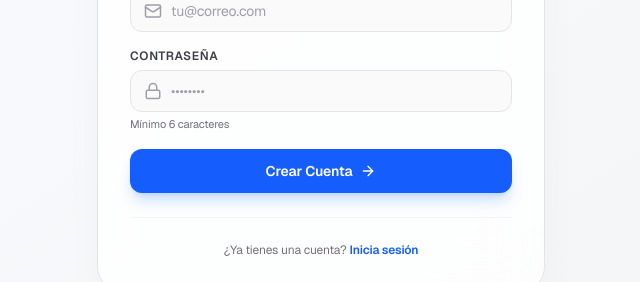
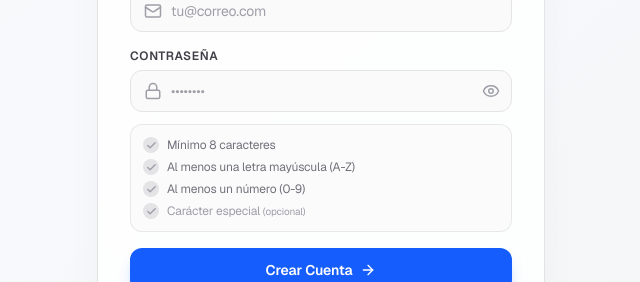
Before and after one commit to JavSalL/EasyReq, a Next.js app: page /login in a window 1280 px wide. Both pictures are taken after a click on the button "Registrarse". Shown: the part 489-771 px from the top of the page, without its empty margins (319-959 px from the left). Built offline with nearby package versions, Linux system fonts and the light colour scheme; no server answers; the database is empty; what @supabase/auth-helpers-react would draw is missing.

Commit message:
validacion de contrasenas

```diff
--- a/app/login/page.tsx
+++ b/app/login/page.tsx
@@ -4,13 +4,14 @@ import React, { useState, useEffect } from 'react';
 import { useRouter } from 'next/navigation';
 import { supabase } from '@/lib/supabase-client';
 import { toast } from 'react-hot-toast';
-import { Lock, Mail, User, Briefcase, ArrowRight, Sparkles, CheckCircle2 } from 'lucide-react';
+import { Lock, Mail, User, Briefcase, ArrowRight, Sparkles, CheckCircle2, Check, Eye, EyeOff } from 'lucide-react';
 import { Profesion } from '@/lib/database.types';
 
 export default function LoginPage() {
   const router = useRouter();
   const [isLogin, setIsLogin] = useState(true);
   const [loading, setLoading] = useState(false);
+  const [showPassword, setShowPassword] = useState(false);
   const [profesiones, setProfesiones] = useState<Profesion[]>([]);
 
   // Form states
@@ -18,6 +19,13 @@ export default function LoginPage() {
   const [password, setPassword] = useState('');
   const [nombre, setNombre] = useState('');
   const [idProfesion, setIdProfesion] = useState('');
+
+  // Password validation rules
+  const passMinLength = password.length >= 8;
+  const passHasUpper = /[A-Z]/.test(password);
+  const passHasNumber = /[0-9]/.test(password);
+  const passHasSpecial = /[!@#$%^&*()_+\-=\[\]{};':"\\|,.<>\/?]/.test(password);
+  const isPasswordValid = passMinLength && passHasUpper && passHasNumber;
 
   useEffect(() => {
     // Si ya hay sesión activa, redirigir al dashboard
@@ -73,6 +81,25 @@ export default function LoginPage() {
           return;
         }
 
+        // Validación estricta de contraseña en registro
+        if (!passMinLength) {
+          toast.error('La contraseña debe tener al menos 8 caracteres');
+          setLoading(false);
+          return;
+        }
+
+        if (!passHasUpper) {
+          toast.error('La contraseña debe incluir al menos una letra mayúscula');
+          setLoading(false);
+          return;
+        }
+
+        if (!passHasNumber) {
+          toast.error('La contraseña debe incluir al menos un número');
+          setLoading(false);
+          return;
+        }
+
         // 1. Registro en Supabase Auth pasando nombre en metadata para el trigger
         const { data: authData, error: authError } = await supabase.auth.signUp({
           email: email.trim(),
@@ -115,8 +142,19 @@ export default function LoginPage() {
         window.location.href = '/';
       }
     } catch (err: any) {
-      console.error(err);
-      toast.error(err.message || 'Ocurrió un error al procesar la solicitud');
+      let msg = err.message || 'Ocurrió un error al procesar la solicitud';
+      if (msg.includes('rate limit')) {
+        msg = 'Límite de solicitudes superado. Por favor espera unos minutos o desactiva la confirmación de correo en Supabase.';
+      } else if (msg.includes('Invalid login credentials')) {
+        msg = 'Correo electrónico o contraseña incorrectos.';
+      } else if (msg.includes('User already registered')) {
+        msg = 'Este correo ya está registrado. Por favor inicia sesión.';
+      } else if (msg.includes('is invalid')) {
+        msg = 'El formato del correo no es válido (ej. usuario@correo.com).';
+      } else if (msg.includes('Password should be at least')) {
+        msg = 'La contraseña debe tener al menos 6 caracteres.';
+      }
+      toast.error(msg);
     } finally {
       setLoading(false);
     }
@@ -246,19 +284,112 @@ export default function LoginPage() {
                   <Lock size={18} />
                 </div>
                 <input
-                  type="password"
+                  type={showPassword ? 'text' : 'password'}
                   required
-                  minLength={6}
+                  minLength={isLogin ? 1 : 8}
                   value={password}
                   onChange={(e) => setPassword(e.target.value)}
                   placeholder="••••••••"
-                  className="block w-full pl-10 pr-4 py-2.5 bg-zinc-50 dark:bg-zinc-800/60 border border-zinc-200 dark:border-zinc-700 rounded-xl text-sm text-zinc-900 dark:text-white placeholder-zinc-400 focus:outline-none focus:ring-2 focus:ring-blue-500 transition-all"
+                  className="block w-full pl-10 pr-10 py-2.5 bg-zinc-50 dark:bg-zinc-800/60 border border-zinc-200 dark:border-zinc-700 rounded-xl text-sm text-zinc-900 dark:text-white placeholder-zinc-400 focus:outline-none focus:ring-2 focus:ring-blue-500 transition-all"
                 />
+                <button
+                  type="button"
+                  onClick={() => setShowPassword(!showPassword)}
+                  className="absolute inset-y-0 right-0 pr-3 flex items-center text-zinc-400 hover:text-zinc-600 dark:hover:text-zinc-200 cursor-pointer"
+                  tabIndex={-1}
+                  title={showPassword ? 'Ocultar contraseña' : 'Ver contraseña'}
+                >
+                  {showPassword ? <EyeOff size={18} /> : <Eye size={18} />}
+                </button>
               </div>
+
+              {/* Checklist visual de requisitos de contraseña (Solo en Registro) */}
               {!isLogin && (
-                <p className="text-[11px] text-zinc-500 dark:text-zinc-400 mt-1">
-                  Mínimo 6 caracteres
-                </p>
+                <div className="mt-3 p-3 bg-zinc-50/80 dark:bg-zinc-800/40 border border-zinc-200/80 dark:border-zinc-700/60 rounded-xl space-y-1.5 text-xs">
+                  <div className="flex items-center gap-2">
+                    <div
+                      className={`w-4 h-4 rounded-full flex items-center justify-center transition-colors ${
+                        passMinLength
+                          ? 'bg-emerald-500 text-white'
+                          : 'bg-zinc-200 dark:bg-zinc-700 text-zinc-400'
+                      }`}
+                    >
+                      <Check size={11} strokeWidth={3} />
+                    </div>
+                    <span
+                      className={
+                        passMinLength
+                          ? 'text-emerald-700 dark:text-emerald-400 font-medium'
+                          : 'text-zinc-500 dark:text-zinc-400'
+                      }
+                    >
+                      Mínimo 8 caracteres
+                    </span>
+                  </div>
+
+                  <div className="flex items-center gap-2">
+                    <div
+                      className={`w-4 h-4 rounded-full flex items-center justify-center transition-colors ${
+                        passHasUpper
+                          ? 'bg-emerald-500 text-white'
+                          : 'bg-zinc-200 dark:bg-zinc-700 text-zinc-400'
+                      }`}
+                    >
+                      <Check size={11} strokeWidth={3} />
+                    </div>
+                    <span
+                      className={
+                        passHasUpper
+                          ? 'text-emerald-700 dark:text-emerald-400 font-medium'
+                          : 'text-zinc-500 dark:text-zinc-400'
+                      }
+                    >
+                      Al menos una letra mayúscula (A-Z)
+                    </span>
+                  </div>
+
+                  <div className="flex items-center gap-2">
+                    <div
+                      className={`w-4 h-4 rounded-full flex items-center justify-center transition-colors ${
+                        passHasNumber
+                          ? 'bg-emerald-500 text-white'
+                          : 'bg-zinc-200 dark:bg-zinc-700 text-zinc-400'
+                      }`}
+                    >
+                      <Check size={11} strokeWidth={3} />
+                    </div>
+                    <span
+                      className={
+                        passHasNumber
+                          ? 'text-emerald-700 dark:text-emerald-400 font-medium'
+                          : 'text-zinc-500 dark:text-zinc-400'
+                      }
+                    >
+                      Al menos un número (0-9)
+                    </span>
+                  </div>
+
+                  <div className="flex items-center gap-2">
+                    <div
+                      className={`w-4 h-4 rounded-full flex items-center justify-center transition-colors ${
+                        passHasSpecial
+                          ? 'bg-emerald-500 text-white'
+                          : 'bg-zinc-200 dark:bg-zinc-700 text-zinc-400'
+                      }`}
+                    >
+                      <Check size={11} strokeWidth={3} />
+                    </div>
+                    <span
+                      className={
+                        passHasSpecial
+                          ? 'text-emerald-700 dark:text-emerald-400 font-medium'
+                          : 'text-zinc-400 dark:text-zinc-500'
+                      }
+                    >
+                      Carácter especial <span className="text-[10px] text-zinc-400">(opcional)</span>
+                    </span>
+                  </div>
+                </div>
               )}
             </div>
 
```
